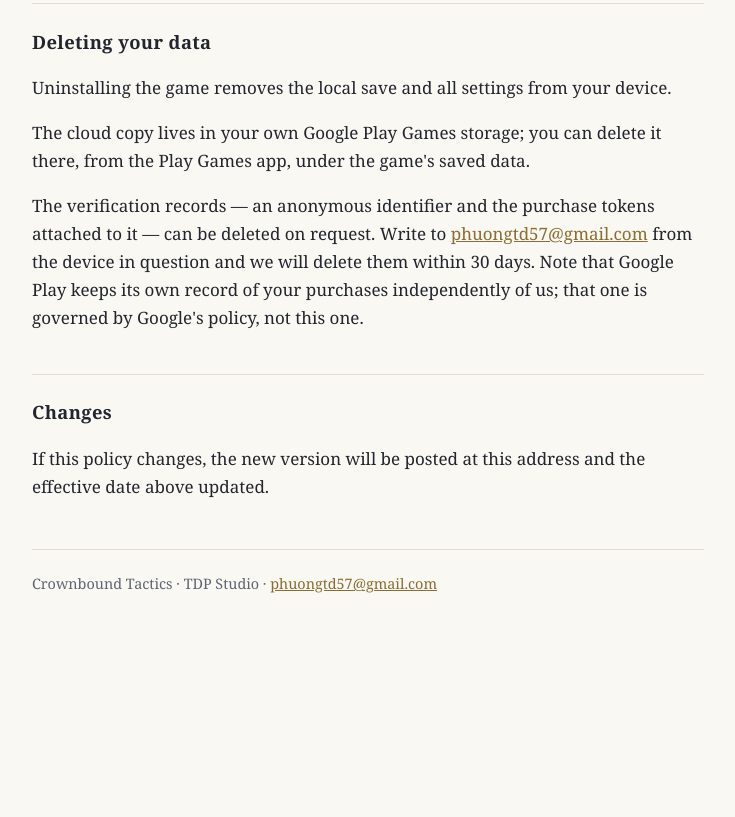
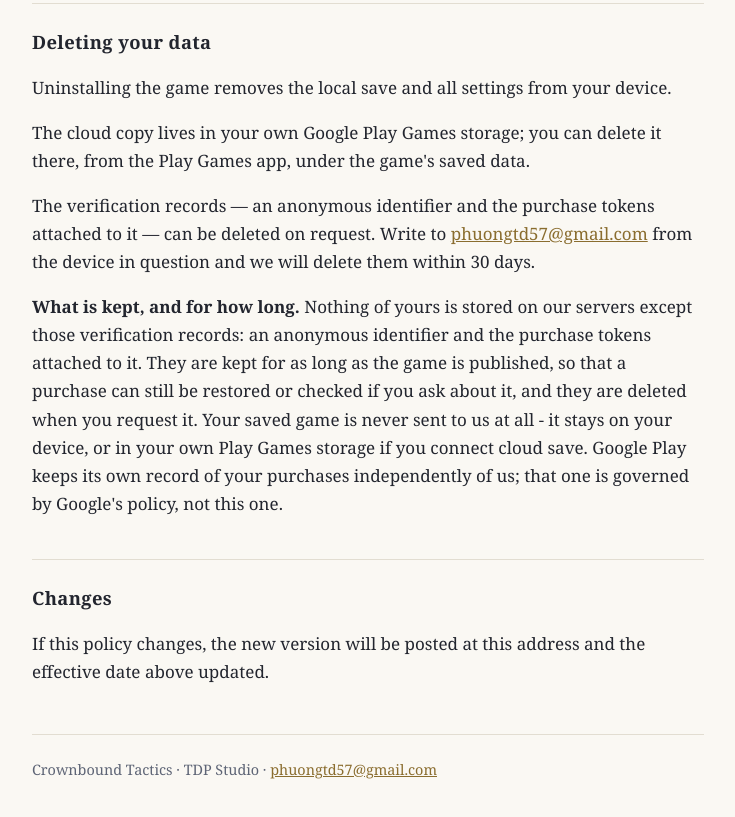
Before and after one commit to phuongtd57/empire-tactics-privacy, a plain HTML site: page index.html in a window 1280 px wide. Shown: the part 1933-2750 px from the top of the page, without its empty margins (272-1007 px from the left). Before the commit the page ends 2609 px from the top, so only its background shows below. Drawn offline with Linux system fonts and the light colour scheme.

Commit message:
State what is retained and for how long

```diff
--- a/index.html
+++ b/index.html
@@ -131,8 +131,14 @@ Play Games app, under the game's saved data.</p>
 <p>The verification records — an anonymous identifier and the purchase tokens attached to it — can
 be deleted on request. Write to
 <a href="mailto:phuongtd57@gmail.com">phuongtd57@gmail.com</a> from the device in question and we
-will delete them within 30 days. Note that Google Play keeps its own record of your purchases
-independently of us; that one is governed by Google's policy, not this one.</p>
+will delete them within 30 days.</p>
+<p><strong>What is kept, and for how long.</strong> Nothing of yours is stored on our servers
+except those verification records: an anonymous identifier and the purchase tokens attached to
+it. They are kept for as long as the game is published, so that a purchase can still be
+restored or checked if you ask about it, and they are deleted when you request it. Your saved
+game is never sent to us at all - it stays on your device, or in your own Play Games storage if
+you connect cloud save. Google Play keeps its own record of your purchases independently of us;
+that one is governed by Google's policy, not this one.</p>
 
 <h2>Changes</h2>
 <p>If this policy changes, the new version will be posted at this address and the effective date
```
